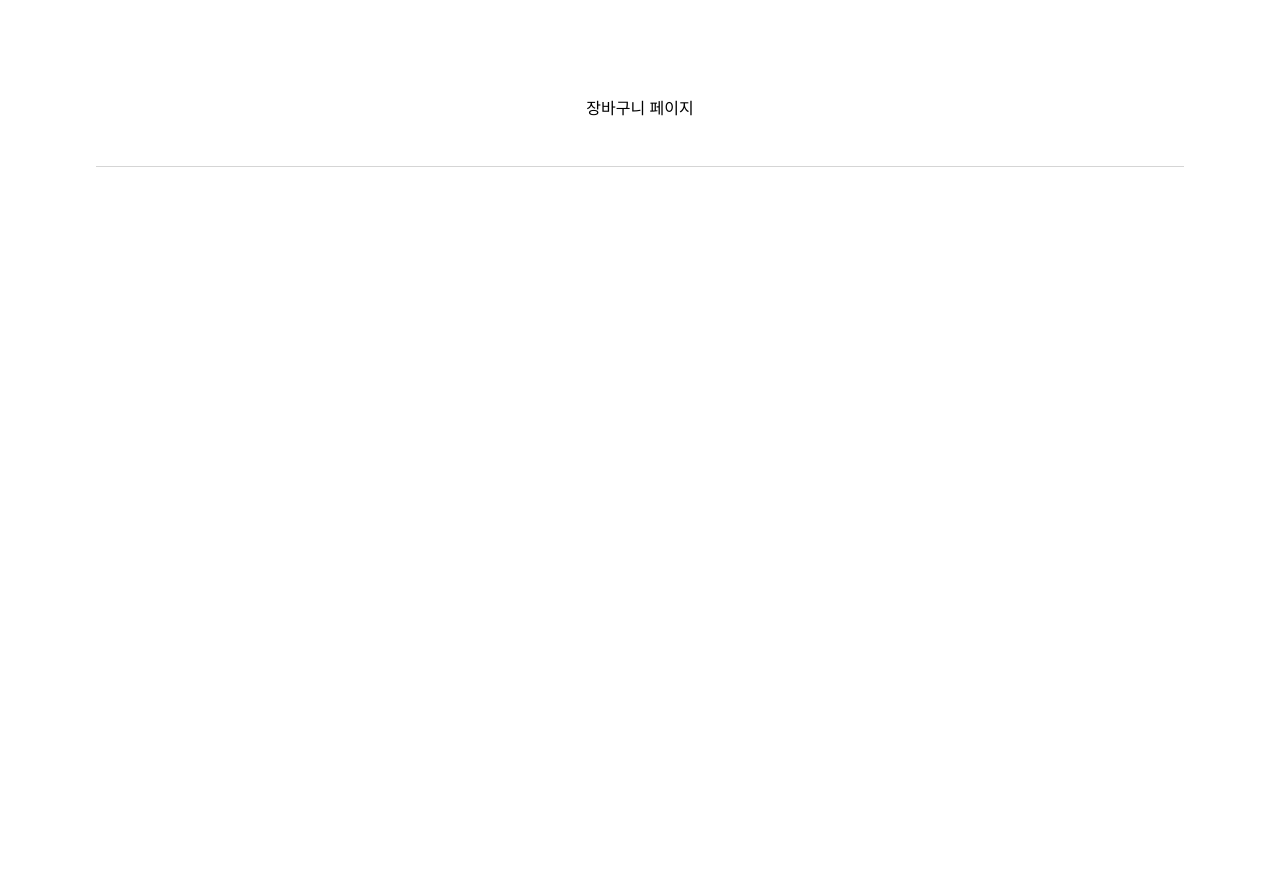
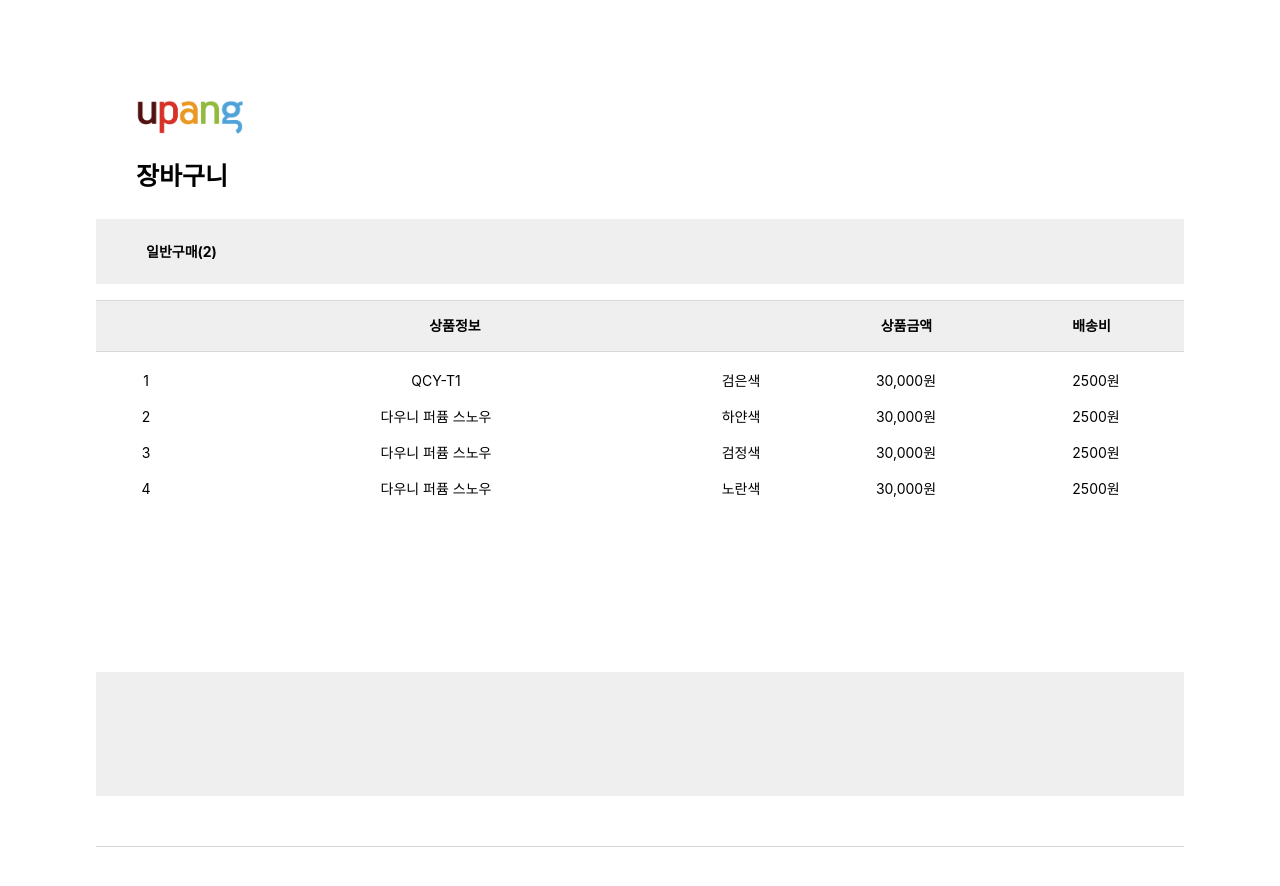
Before and after one commit to changwng/coupang-react, a React (Create React App) app: page /cartpage in a window 1280 px wide. Shown: the top 886 px of the page. Before the commit the page ends 800 px from the top, so only its background shows below. Built offline with nearby package versions, Linux system fonts and the light colour scheme; data requests are answered from the project's data file.

Commit message:
장바구니 페이지 구성중

```diff
--- a/db.json
+++ b/db.json
@@ -7,7 +7,11 @@
       "price": "30,000",
       "reviewCounter": "32",
       "id": 1,
-      "option": ["하얀색", "검정색", "노란색"]
+      "option": [
+        "하얀색",
+        "검정색",
+        "노란색"
+      ]
     },
     {
       "image": "item_img2.jpg",
@@ -16,7 +20,10 @@
       "price": "30,000",
       "reviewCounter": "32",
       "id": 2,
-      "option": ["하얀색", "검은색"]
+      "option": [
+        "하얀색",
+        "검은색"
+      ]
     },
     {
       "image": "item_img3.jpg",
@@ -25,7 +32,10 @@
       "price": "30,000",
       "reviewCounter": "32",
       "id": 3,
-      "option": ["핑크색", "주황색"]
+      "option": [
+        "핑크색",
+        "주황색"
+      ]
     },
     {
       "image": "item_img1.jpg",
@@ -34,7 +44,50 @@
       "price": "30,000",
       "reviewCounter": "32",
       "id": 4,
-      "option": ["똥향", "가래향", "아오몰라이씨"]
+      "option": [
+        "똥향",
+        "가래향",
+        "아오몰라이씨"
+      ]
+    }
+  ],
+  "customer": [
+    {
+      "customerOrder": [
+        {
+          "price": "30,000",
+          "itemName": "QCY-T1",
+          "itemid": "2",
+          "id": 0,
+          "value": "검은색",
+          "quantityValue": 1
+        },
+        {
+          "price": "30,000",
+          "itemName": "다우니 퍼퓸 스노우",
+          "itemid": "1",
+          "id": 0,
+          "value": "하얀색",
+          "quantityValue": 1
+        },
+        {
+          "price": "30,000",
+          "itemName": "다우니 퍼퓸 스노우",
+          "itemid": "1",
+          "id": 1,
+          "value": "검정색",
+          "quantityValue": 1
+        },
+        {
+          "price": "30,000",
+          "itemName": "다우니 퍼퓸 스노우",
+          "itemid": "1",
+          "id": 2,
+          "value": "노란색",
+          "quantityValue": 1
+        }
+      ],
+      "id": 19428
     }
   ]
 }
--- a/src/components/cart/cartpage.js
+++ b/src/components/cart/cartpage.js
@@ -1,9 +1,116 @@
-import React from "react";
+import React, { useState, useEffect } from "react";
 import styled from "styled-components";
 import Container from "../container";
+import { Logo } from "../input";
+import { Text } from "../text";
+import { Link } from "react-router-dom";
 
 const CartPage = () => {
-  return <div>장바구니 페이지</div>;
+  const [cartList, setCartList] = useState([]);
+
+  useEffect(() => {
+    const fetchItems = async () => {
+      const response = await fetch("http://localhost:8000/customer/19428");
+      if (response.ok) {
+        setCartList(await response.json());
+      }
+    };
+    fetchItems();
+  }, []);
+
+  const { customerOrder } = cartList;
+
+  return (
+    <Container wsize="header">
+      <Link to="/">
+        <Logo />
+      </Link>
+      <h2
+        style={{
+          display: "inline-block",
+          fontSize: "25px",
+          fontWeight: "bold",
+          margin: "30px 40px"
+        }}
+      >
+        장바구니
+      </h2>
+      <div
+        style={{
+          display: "flex",
+          width: "100%",
+          height: "65px",
+          background: "#EFEFEF",
+          marginBottom: "16px",
+          alignItems: "center"
+        }}
+      >
+        <span
+          style={{ fontSize: "14px", fontWeight: "bold", padding: "0 50px" }}
+        >
+          일반구매(2)
+        </span>
+      </div>
+      <div
+        style={{
+          display: "flex",
+          width: "100%",
+          height: "50px",
+          background: "#EFEFEF",
+          marginBottom: "16px",
+          borderTop: "1px solid #D8D8D8",
+          borderBottom: "1px solid #D8D8D8",
+          alignItems: "center",
+          justifyContent: "center"
+        }}
+      >
+        <span
+          style={{
+            display: "inline-block",
+            fontSize: "14px",
+            fontWeight: "bold",
+            padding: "0 300px"
+          }}
+        >
+          상품정보
+        </span>
+        <span
+          style={{
+            display: "inline-block",
+            fontSize: "14px",
+            fontWeight: "bold",
+            padding: "0 100px"
+          }}
+        >
+          상품금액
+        </span>
+        <span
+          style={{
+            display: "inline-block",
+            fontSize: "14px",
+            fontWeight: "bold",
+            padding: "0 40px"
+          }}
+        >
+          배송비
+        </span>
+      </div>
+      <ul style={{ width: "100%", height: "300px" }}>
+        {(customerOrder || []).map((item, idx) => (
+          <li key={idx} style={{margin:"20px 0"}}>
+            <Text style={{minWidth:"100px", textAlign:"center"}}>{idx+1}</Text>
+            <Text style={{minWidth:"480px",maxWidth:"480px", textAlign:"center"}}>{item.itemName}</Text>
+            <Text style={{minWidth:"130px", textAlign:"center"}}>{item.value}</Text>
+            <Text style={{paddingLeft:"25px", minWidth:"150px", textAlign:"center"}}>{item.price}원</Text>
+            <Text style={{paddingLeft:"55px", minWidth:"120px", textAlign:"center"}}>2500원</Text>
+          </li>
+        ))}
+      </ul>
+      <div
+        style={{ width: "100%", height: "124px", background: "#EFEFEF" }}
+      ></div>
+    </Container>
+  );
 };
 
 export default CartPage;
--- a/src/components/cartProvider/cartProvider.js
+++ b/src/components/cartProvider/cartProvider.js
@@ -5,18 +5,49 @@ const Context = createContext(); //createContext 선언
 
 export const ApplicationContextProvider = ({ children }) => {
   const [cartValue, setCartValue] = useState([]);
-  const [testState, setTestState] = useState(0);
+  const [prev, setPrev] = useState([])
   const [popupdiState, setdiPopup] = useState(0);
+
+  const {customerOrder} = prev
+
+  const handleUpdateCart = async element => {
+    const response = await fetch(`http://localhost:8000/customer/19428`, {
+      method: "PUT",
+      headers: {
+        "Content-Type": "application/json"
+      },
+      body: JSON.stringify({
+        customerOrder:[...customerOrder, ...element]
+      })
+    });
+    if(response.ok){
+      fetchOptionList()
+    }
+  };
+
+  const fetchOptionList = () => {
+    const fetchItems = async () => {
+      const response = await fetch("http://localhost:8000/customer/19428");
+      if (response.ok) {
+        setPrev(await response.json());
+      }
+    };
+    fetchItems();
+  }
+
   const value = {
     popupdiState,
     setdiPopup,
-    setTestState,
-    testState,
     cartValue,
-    setCartValue
+    setCartValue,
+    handleUpdateCart,
+    fetchOptionList,
+    customerOrder
   };
 
-  useEffect(() => {}, [testState]);
+  useEffect(() => {
+    fetchOptionList()
+  }, []);
 
   return <Context.Provider value={value}>{children}</Context.Provider>;
 };
--- a/src/components/header/cart.js
+++ b/src/components/header/cart.js
@@ -18,9 +18,9 @@ const Span = styled.span`
 `;
 
 const Cart = () => {
-  const { cartValue } = useApplicationContext();
+  const { customerOrder } = useApplicationContext();
 
-  return <Span>{cartValue.length}</Span>;
+  return <Span>{(customerOrder || []).length}</Span>;
 };
 
 export default Cart;
--- a/src/components/items/item.js
+++ b/src/components/items/item.js
@@ -21,6 +21,7 @@ const Item = ({ image, underPrice, price, itemName, id, reviewCounter }) => {
 				hsize="img"
 				background={image}
 			></Img>
+			<Container display="df" style={{flexDirection:"column"}}>
 			<Text size="huge" bold style={{ margin: '10px 0 5px 0' }}>
 				{itemName}
 			</Text>
@@ -33,6 +34,7 @@ const Item = ({ image, underPrice, price, itemName, id, reviewCounter }) => {
 			<Text size="tiny" color="review" style={{ margin: '5px 0 0' }}>
 				상품리뷰 ({reviewCounter})
 			</Text>
+			</Container>
 		</Container>
 	);
 };
--- a/src/components/items/itemdetail.js
+++ b/src/components/items/itemdetail.js
@@ -70,7 +70,7 @@ const ItemDetail = ({
         <Text size="large" color="review" style={{ marginBottom: "15px" }}>
           무료배송 오늘내 도착
         </Text>
-          <OptionController optionValue={option} id={id}/>
+          <OptionController optionValue={option} id={id} itemName={itemName} price={price}/>
       </Container>
     </Container>
   );
--- a/src/components/items/items.js
+++ b/src/components/items/items.js
@@ -15,6 +15,8 @@ const Items = ({ onItems }) => {
     };
     fetchItems();
   }, []);
+
+  console.log(item);
 
   return (
     <Container
--- a/src/components/items/option/selector.js
+++ b/src/components/items/option/selector.js
@@ -2,16 +2,19 @@ import React, { useState } from "react";
 
 const Selector = ({
   itemid,
-  setState,
   setOption,
   selectOption,
   optionValue,
-  handleChengeICounter
+  handleChengeICounter,
+  itemName,
+  price
 }) => {
   const [id, setId] = useState(0);
 
   const handleChange = event => {
     const option = {
+      price:price,
+      itemName:itemName,
       itemid:itemid,
       id: id,
       value: event.target.value,
--- a/src/components/text.js
+++ b/src/components/text.js
@@ -20,6 +20,7 @@ const COLOR = {
 };
 
 export const Text = styled.p`
+	display:inline-block;
 	font-size: ${({ size }) => SIZES[size] || SIZES.small};
 	color: ${({ color }) => COLOR[color] || COLOR.normal};
 	${({ bold }) =>
```
Also changed, not shown: src/components/items/option/optionController.js (+21 -16 lines).
